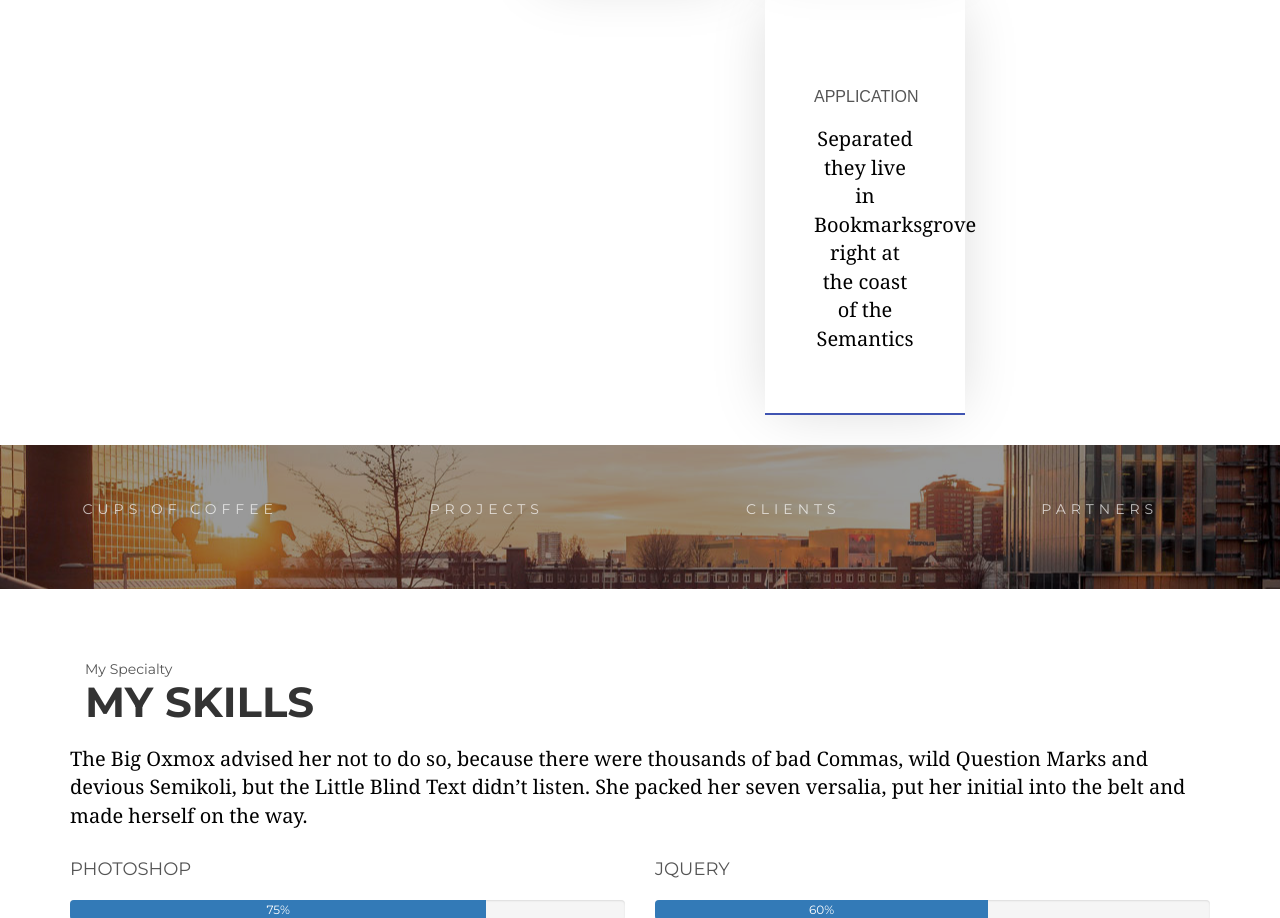
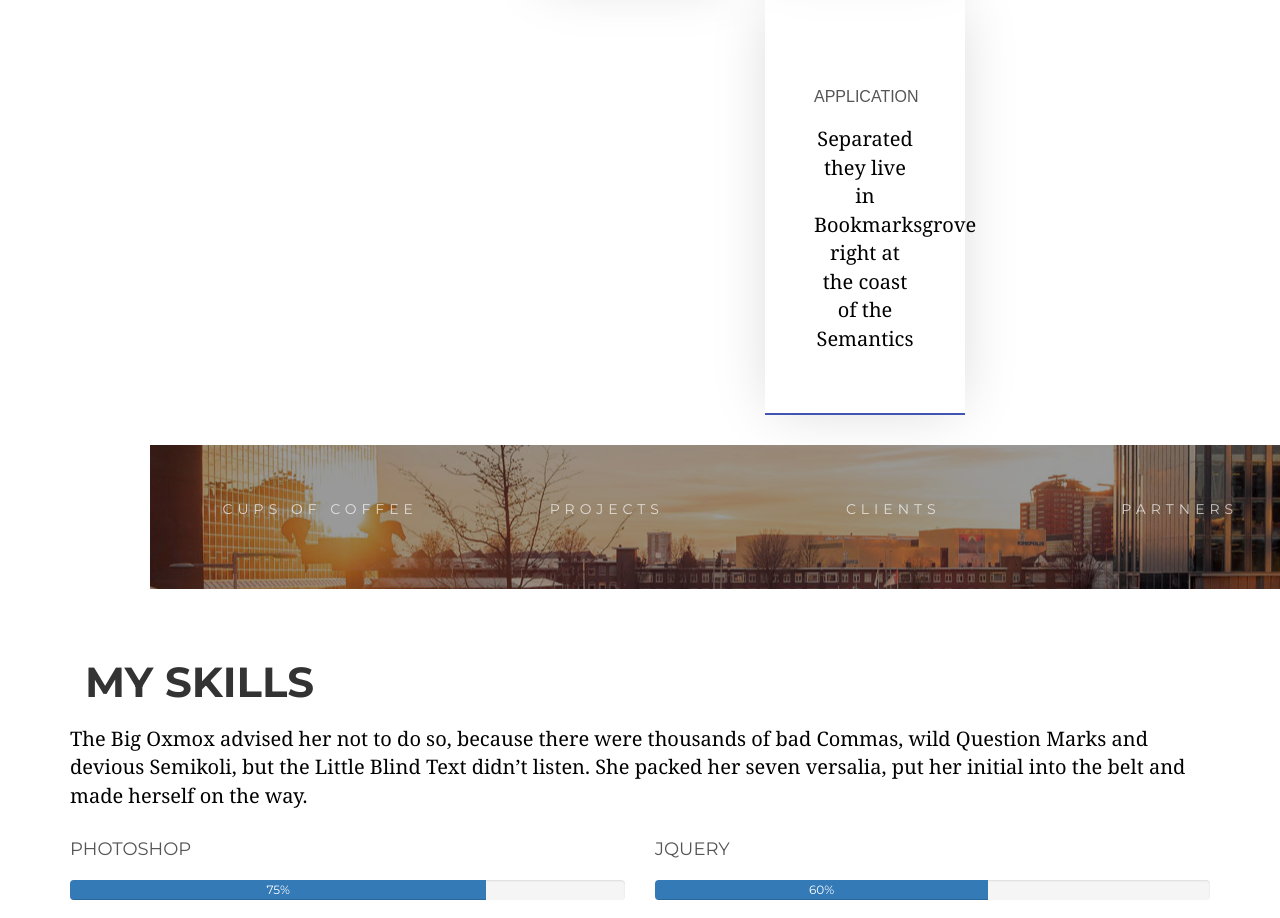
Before and after one commit to HarshilModi10/Personal_Website, a PHP site: page / in a window 1280 px wide; the page is wider, and only the part inside the window is pictured. Shown: the part 2486-3404 px from the top of that part. Run offline with PHP 8.4, Linux system fonts and the light colour scheme; some libraries are stand-ins or nearby versions; some web fonts are replaced.

Commit message:
Skills section

```diff
--- a/My Site/css/styles.css
+++ b/My Site/css/styles.css
@@ -221,7 +221,11 @@ ol.type li a:hover {
 #floated{
     float: Left;
     width: 500px;
+}
 
+#imageBox{
+  width: 1500px;
+  padding: 0 150px 0 150px;
 }
 .hover-bg .hover-text {
 	position: absolute;
--- a/My Site/index.html
+++ b/My Site/index.html
@@ -138,6 +138,7 @@
 
     </section>
     <section>
+      <div id="imageBox">
       <div id="colorlib-counter" class="colorlib-counters" style="background-image: url(images/cover_bg_1.jpg);" data-stellar-background-ratio="0.5">
 				<div class="overlay"></div>
 				<div class="colorlib-narrow-content">
@@ -161,12 +162,12 @@
 					</div>
 				</div>
 			</div>
+      </div>
     </section>
     <section class="colorlib-skills" data-section="skills">
       <div class="container">
         <div class="section-title">
           <div class="col-md-6 col-md-offset-3 col-md-pull-3 animate-box" data-animate-effect="fadeInLeft">
-            <span class="heading-meta">My Specialty</span>
             <h2 class="colorlib-heading animate-box">My Skills</h2>
           </div>
         </div>
```
